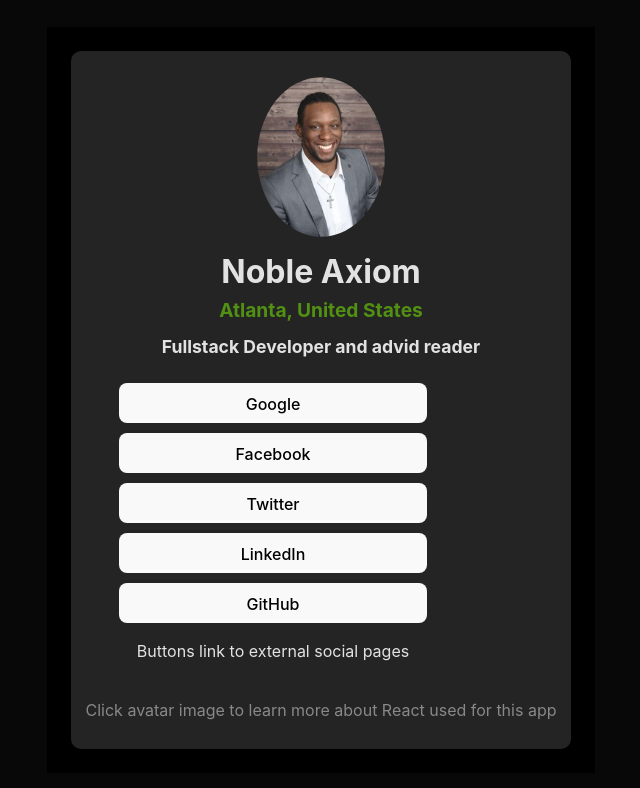
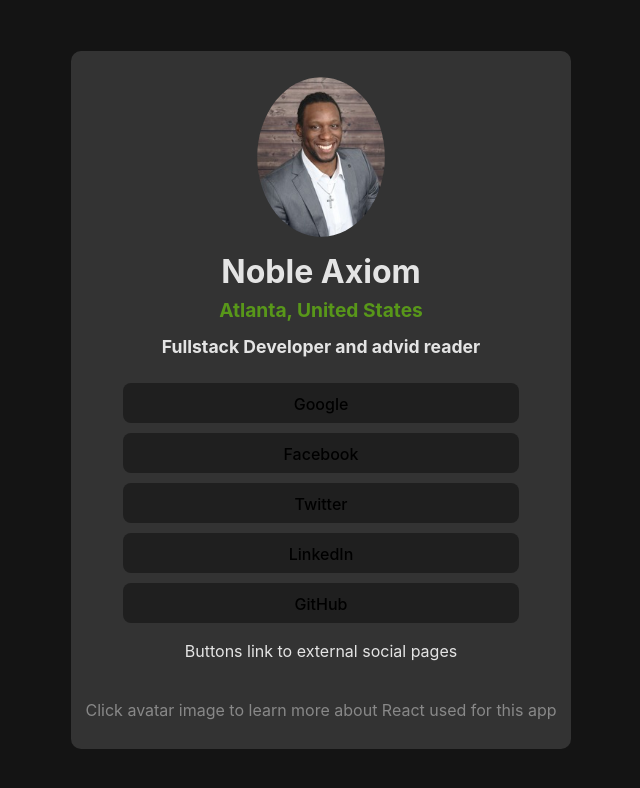
Before and after one commit to NobleAxiom/Social-links-profile, a React (Vite) app: page / in a window 1280 px wide. Shown: the top 788 px of the page, without its empty margins (319-959 px from the left). Built offline with nearby package versions, Linux system fonts and the light colour scheme.

Commit message:
colors changed to specified green, white, greys, & black

```diff
--- a/src/css/App.css
+++ b/src/css/App.css
@@ -3,14 +3,14 @@
   margin: 0 auto;
   padding: 1.5rem;
   text-align: center;
-  background-color: black;
+  background-color: hsl(0, 0%, 8%);
 }
 
 .form {
   max-width: 55vw;
   min-width: 50vh;
   min-height: 40vh;
-  background-color: rgb(36, 36, 36);
+  background-color: hsl(0, 0%, 20%);
   border-radius: 10px;
   padding: 15px;
   display: flex;
--- a/src/css/Buttons.css
+++ b/src/css/Buttons.css
@@ -19,30 +19,20 @@
   font-size: 1em;
   font-weight: 500;
   font-family: inherit;
-  background-color: #1a1a1a;
+  background-color: hsl(0, 0%, 12%);
   cursor: pointer;
   transition: border-color 0.25s;
 }
 button:hover {
-  border-color: #e9eaff;
-  background-color: rgba(128, 255, 0, 0.495);
+  border-color: hsl(0, 0%, 100%);
+  background-color: hsl(75, 94%, 57%);
 }
 button:focus,
 button:focus-visible {
   outline: 4px auto -webkit-focus-ring-color;
 }
 
-@media (prefers-color-scheme: light) {
-  :root {
-    color: #213547;
-    background-color: #ffffff;
-  }
-  a:hover {
-    color: #747bff;
-  }
-  button {
-    background-color: #f9f9f9;
-  }
+@media (prefers-max-width: 375px) {
   .card {
     max-width: 375px;
   }
--- a/src/index.css
+++ b/src/index.css
@@ -19,5 +19,5 @@
   place-items: center;
   min-width: 375px;
   min-height: 100vh;
-  background-color: #080808;
+  background-color: hsl(0, 0%, 8%);
 }
```
